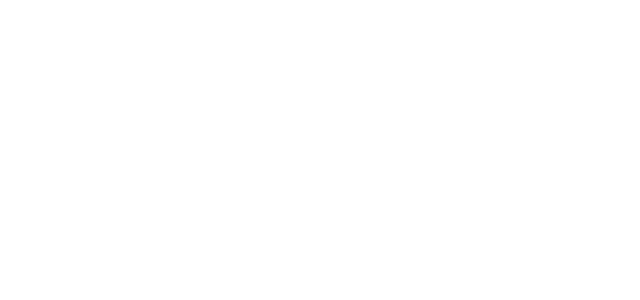
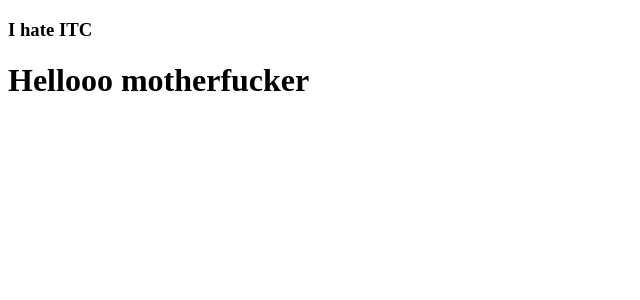
Before and after one commit to TeenCoder/movie_app, a React (Create React App) app: page / in a window 1280 px wide. Shown: the top 300 px of the page, without its empty margins (0-640 px from the left). Built offline with nearby package versions, Linux system fonts and the light colour scheme.

Commit message:
2.0 Creating your first React Component

```diff
--- a/src/App.js
+++ b/src/App.js
@@ -1,9 +1,11 @@
 import React from 'react';
+import Potato from './Potato'
 
 function App() {
   return (
-    <div className="App">
-
+    <div>
+      <Potato />
+     <h1>Hellooo motherfucker</h1>
     </div>
   );
 }
--- /dev/null
+++ b/src/Potato.js
@@ -0,0 +1,12 @@
+import React from "react";
+
+function Potato()
+{
+    return (
+        <div>
+            <h3>I hate ITC</h3>
+        </div>
+    )
+}
+
+export default Potato;
```
